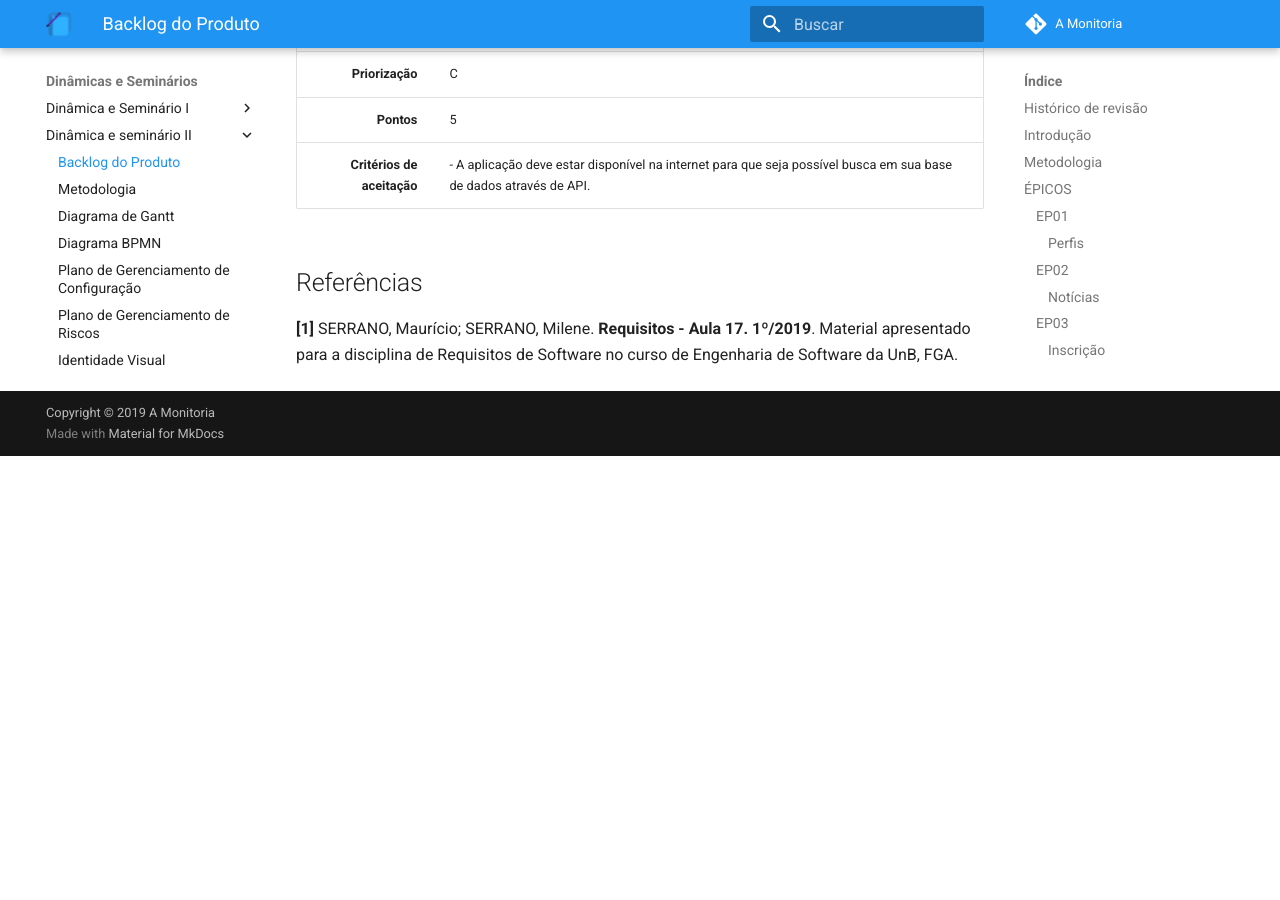
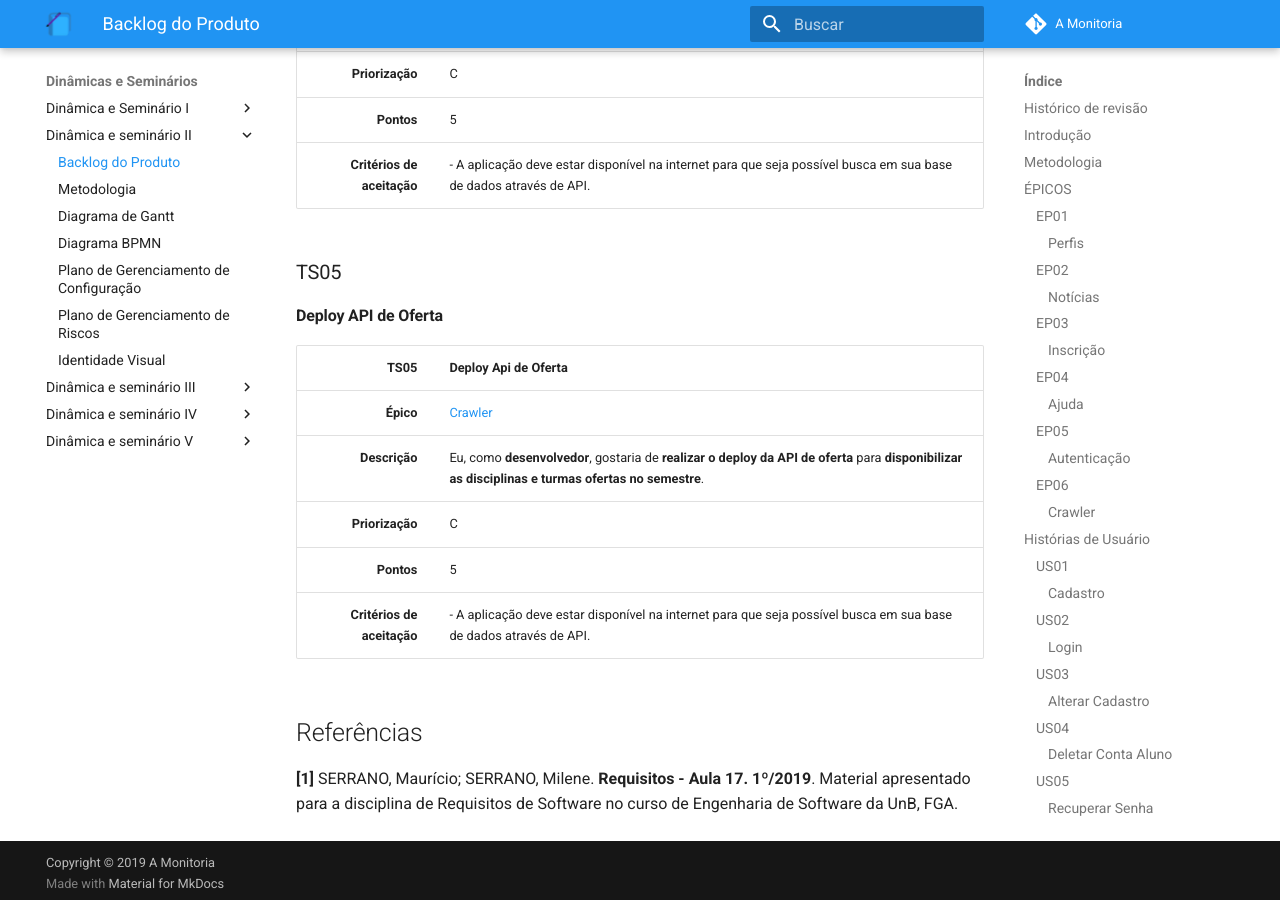
Before and after one commit to 2019-2-arquitetura-desenho/wiki, an MkDocs documentation site: the page built from docs/dinamica_seminario_II/backlog_do_produto.md, in a window 1280 px wide and 900 px high, scrolled down 17083 px. Built offline with MkDocs 1.6.1 and Material for MkDocs 9.7.7, drawn with Linux system fonts in a browser that asks for light colours; comment, search, counter and statistics services are not loaded; old or Windows-style settings are respelled for this version of MkDocs; before the commit the page ends 17539 px from its top, so only the background shows below that; some of the changed text lies outside the part shown.

Commit message:
Adding TS05 to backlog.
Signed-off-by: Rafael Makaha <rafael.makaha@gmail.com>

```diff
--- a/docs/dinamica_seminario_II/backlog_do_produto.md
+++ b/docs/dinamica_seminario_II/backlog_do_produto.md
@@ -437,6 +437,17 @@
 | **Pontos** | 5 |
 | **Critérios de aceitação** | -  A aplicação deve estar disponível na internet para que seja possível busca em sua base de dados através de API. |
 
+### TS05
+#### Deploy API de Oferta
+
+| TS05 | Deploy Api de Oferta |
+| ---: | :---------- |
+| **Épico** | [Crawler](#ep06) |
+| **Descrição** | Eu, como **desenvolvedor**, gostaria de **realizar o deploy da API de oferta** para **disponibilizar as disciplinas e turmas ofertas no semestre**. |
+| **Priorização** | C |
+| **Pontos** | 5 |
+| **Critérios de aceitação** | -  A aplicação deve estar disponível na internet para que seja possível busca em sua base de dados através de API. |
+
 
 ## Referências
 
```
